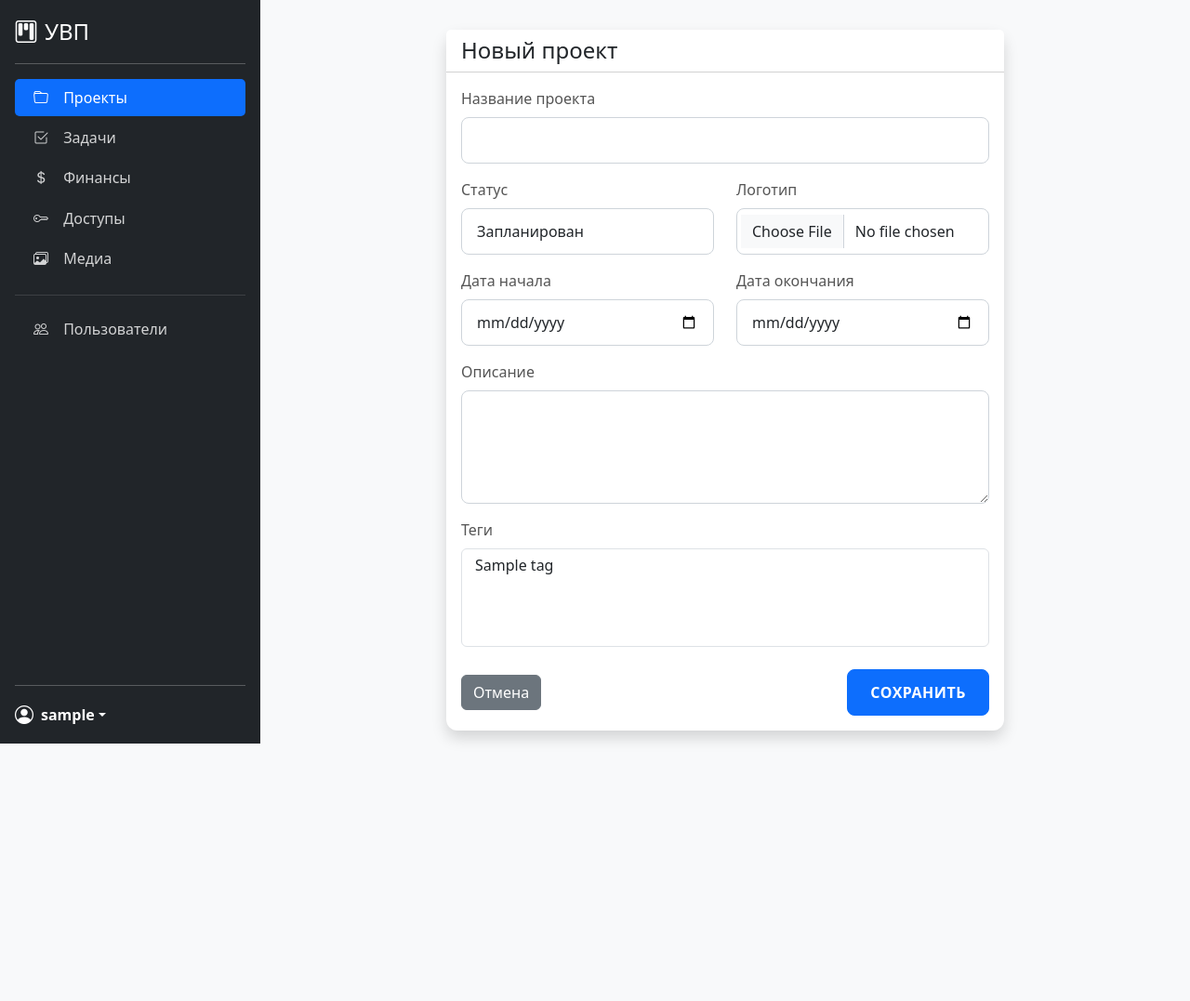
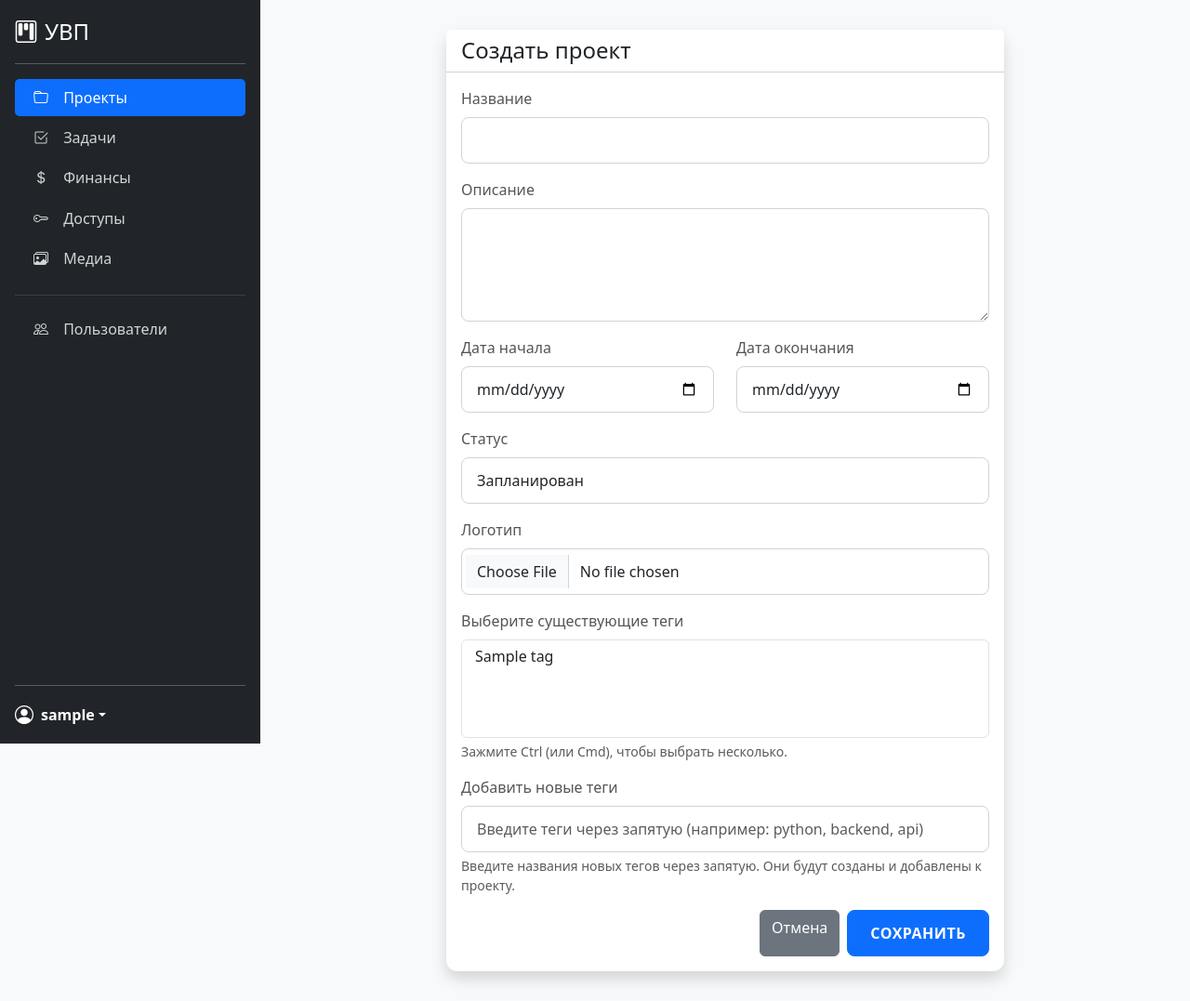
Before and after one commit to AlexMaster168/uvp-project, a Django app: page /create/ in a window 1280 px wide. Shown: the whole page at 93% size. Before the commit the page ends 800 px from the top, so only its background shows below. Run offline with Django 4.2, Linux system fonts and the light colour scheme; a user stored in the database is signed in; tables that the repository leaves empty hold one stand-in row (values such as "Sample post").

Commit message:
fixed tags

```diff
--- a/apps/projects/forms.py
+++ b/apps/projects/forms.py
@@ -1,8 +1,17 @@
 from django import forms
-from .models import Project
+from .models import Project, Tag
 
 
 class ProjectForm(forms.ModelForm):
+    new_tags = forms.CharField(
+        required=False,
+        label='Создать новые теги',
+        widget=forms.TextInput(attrs={
+            'class': 'form-control',
+            'placeholder': 'Введите теги через запятую (например: python, backend, api)'
+        })
+    )
+
     class Meta:
         model = Project
         fields = ['name', 'description', 'start_date', 'end_date', 'status', 'logo', 'u_tags']
@@ -10,10 +19,28 @@ class ProjectForm(forms.ModelForm):
             'start_date': forms.DateInput(attrs={'type': 'date'}),
             'end_date': forms.DateInput(attrs={'type': 'date'}),
             'description': forms.Textarea(attrs={'rows': 4}),
+            'u_tags': forms.SelectMultiple(attrs={'class': 'form-select'})
         }
 
     def __init__(self, *args, **kwargs):
         super().__init__(*args, **kwargs)
-        for field in self.fields.values():
-            field.widget.attrs['class'] = 'form-control'
-        self.fields['u_tags'].widget.attrs['class'] = 'form-select'
+        for field_name, field in self.fields.items():
+            if 'class' not in field.widget.attrs:
+                field.widget.attrs['class'] = 'form-control'
+
+        self.fields['u_tags'].queryset = Tag.objects.all()
+        self.fields['u_tags'].required = False
+
+    def save(self, commit=True):
+        instance = super().save(commit=False)
+        if commit:
+            instance.save()
+            self.save_m2m()
+
+            new_tags_input = self.cleaned_data.get('new_tags')
+            if new_tags_input:
+                names = [n.strip() for n in new_tags_input.split(',') if n.strip()]
+                for name in names:
+                    tag, _ = Tag.objects.get_or_create(name=name)
+                    instance.u_tags.add(tag)
+        return instance
--- a/apps/projects/views.py
+++ b/apps/projects/views.py
@@ -166,7 +166,12 @@ class ProjectViewSet(viewsets.ModelViewSet):
             nodes = structure.get('nodes', [])
             connections = structure.get('connections', [])
 
-            users_data = [{'id': u.id, 'username': u.username} for u in User.objects.all()]
+            project_users = User.objects.filter(
+                Q(project_memberships__project=project) |
+                Q(id=project.u_creator.id)
+            ).distinct()
+
+            users_data = [{'id': u.id, 'username': u.username} for u in project_users]
 
             db_tasks_map = {t.id: t for t in Task.objects.filter(project=project)}
             db_subtasks_map = {st.id: st for st in SubTask.objects.filter(task__project=project)}
--- a/templates/projects/project_form.html
+++ b/templates/projects/project_form.html
@@ -1,42 +1,32 @@
 {% extends "base.html" %}
+
+{% block title %}
+    {% if form.instance.pk %}Редактировать проект{% else %}Создать проект{% endif %}
+{% endblock %}
+
 {% block content %}
     <div class="row justify-content-center">
         <div class="col-md-8">
             <div class="card shadow-sm">
                 <div class="card-header bg-white">
-                    <h4 class="mb-0">{% if object %}Редактировать проект{% else %}Новый проект{% endif %}</h4>
+                    <h4 class="mb-0">
+                        {% if form.instance.pk %}Редактировать проект{% else %}Создать проект{% endif %}
+                    </h4>
                 </div>
                 <div class="card-body">
                     <form method="post" enctype="multipart/form-data">
                         <input type="hidden" name="csrfmiddlewaretoken" value="{{ csrf_token }}">
 
-                        <div class="row mb-3">
-                            <div class="col-md-12">
-                                <label class="form-label">Название проекта</label>
-                                {{ form.name }}
+                        {% if form.errors %}
+                            <div class="alert alert-danger">
+                                Пожалуйста, исправьте ошибки ниже.
+                                {{ form.errors }}
                             </div>
-                        </div>
+                        {% endif %}
 
-                        <div class="row mb-3">
-                            <div class="col-md-6">
-                                <label class="form-label">Статус</label>
-                                {{ form.status }}
-                            </div>
-                            <div class="col-md-6">
-                                <label class="form-label">Логотип</label>
-                                {{ form.logo }}
-                            </div>
-                        </div>
-
-                        <div class="row mb-3">
-                            <div class="col-md-6">
-                                <label class="form-label">Дата начала</label>
-                                {{ form.start_date }}
-                            </div>
-                            <div class="col-md-6">
-                                <label class="form-label">Дата окончания</label>
-                                {{ form.end_date }}
-                            </div>
+                        <div class="mb-3">
+                            <label class="form-label">Название</label>
+                            {{ form.name }}
                         </div>
 
                         <div class="mb-3">
@@ -44,29 +34,51 @@
                             {{ form.description }}
                         </div>
 
-                        <div class="mb-3">
-                            <label class="form-label">Теги</label>
-                            {{ form.u_tags }}
+                        <div class="row">
+                            <div class="col-md-6 mb-3">
+                                <label class="form-label">Дата начала</label>
+                                {{ form.start_date }}
+                            </div>
+                            <div class="col-md-6 mb-3">
+                                <label class="form-label">Дата окончания</label>
+                                {{ form.end_date }}
+                            </div>
                         </div>
 
-                        <div class="d-flex justify-content-between align-items-center mt-4">
-                            <a href="
-                                    {% if object %}{{ url('projects:project_detail', pk=object.pk) }}{% else %}{{ url('projects:project_list') }}{% endif %}"
-                               class="btn btn-secondary">Отмена</a>
-                            <button type="submit" class="btn btn-primary px-4">Сохранить</button>
+                        <div class="mb-3">
+                            <label class="form-label">Статус</label>
+                            {{ form.status }}
+                        </div>
+
+                        <div class="mb-3">
+                            <label class="form-label">Логотип</label>
+                            {{ form.logo }}
+                        </div>
+
+                        <div class="mb-3">
+                            <label class="form-label">Выберите существующие теги</label>
+                            {{ form.u_tags }}
+                            <div class="form-text">Зажмите Ctrl (или Cmd), чтобы выбрать несколько.</div>
+                        </div>
+
+                        <div class="mb-3">
+                            <label class="form-label">Добавить новые теги</label>
+                            {{ form.new_tags }}
+                            <div class="form-text">Введите названия новых тегов через запятую. Они будут созданы и
+                                добавлены к проекту.
+                            </div>
+                        </div>
+
+                        <div class="d-flex justify-content-end gap-2">
+                            {% if form.instance.pk %}
+                                <a href="{{ url('projects:project_detail', pk=form.instance.pk) }}"
+                                   class="btn btn-secondary">Отмена</a>
+                            {% else %}
+                                <a href="{{ url('projects:project_list') }}" class="btn btn-secondary">Отмена</a>
+                            {% endif %}
+                            <button type="submit" class="btn btn-primary">Сохранить</button>
                         </div>
                     </form>
-
-                    {% if object %}
-                        <hr class="my-4">
-                        <div class="text-end">
-                            <form action="{{ url('projects:project_delete', pk=object.pk) }}" method="post"
-                                  class="d-inline">
-                                <input type="hidden" name="csrfmiddlewaretoken" value="{{ csrf_token }}">
-                                <button type="submit" class="btn btn-outline-danger btn-sm">Удалить проект</button>
-                            </form>
-                        </div>
-                    {% endif %}
                 </div>
             </div>
         </div>
--- a/templates/projects/project_list.html
+++ b/templates/projects/project_list.html
@@ -26,6 +26,7 @@
                         <option value="in_progress">В работе</option>
                         <option value="idle">Простой</option>
                         <option value="sleep">Заморожен</option>
+                        <option value="finished">Завершен</option>
                     </select>
                 </div>
                 <div class="col-md-2">
@@ -47,7 +48,7 @@
                     <th>Владельцы</th>
                     <th>Название</th>
                     <th>Задачи</th>
-                    <th>Финансы (План / Получено / Потрачено)</th>
+                    <th>Получено / Потрачено / Осталость)</th>
                     <th>Статус</th>
                     <th>Действия</th>
                 </tr>
```
Also changed, not shown: apps/tasks/forms.py (+24 -0 lines).
